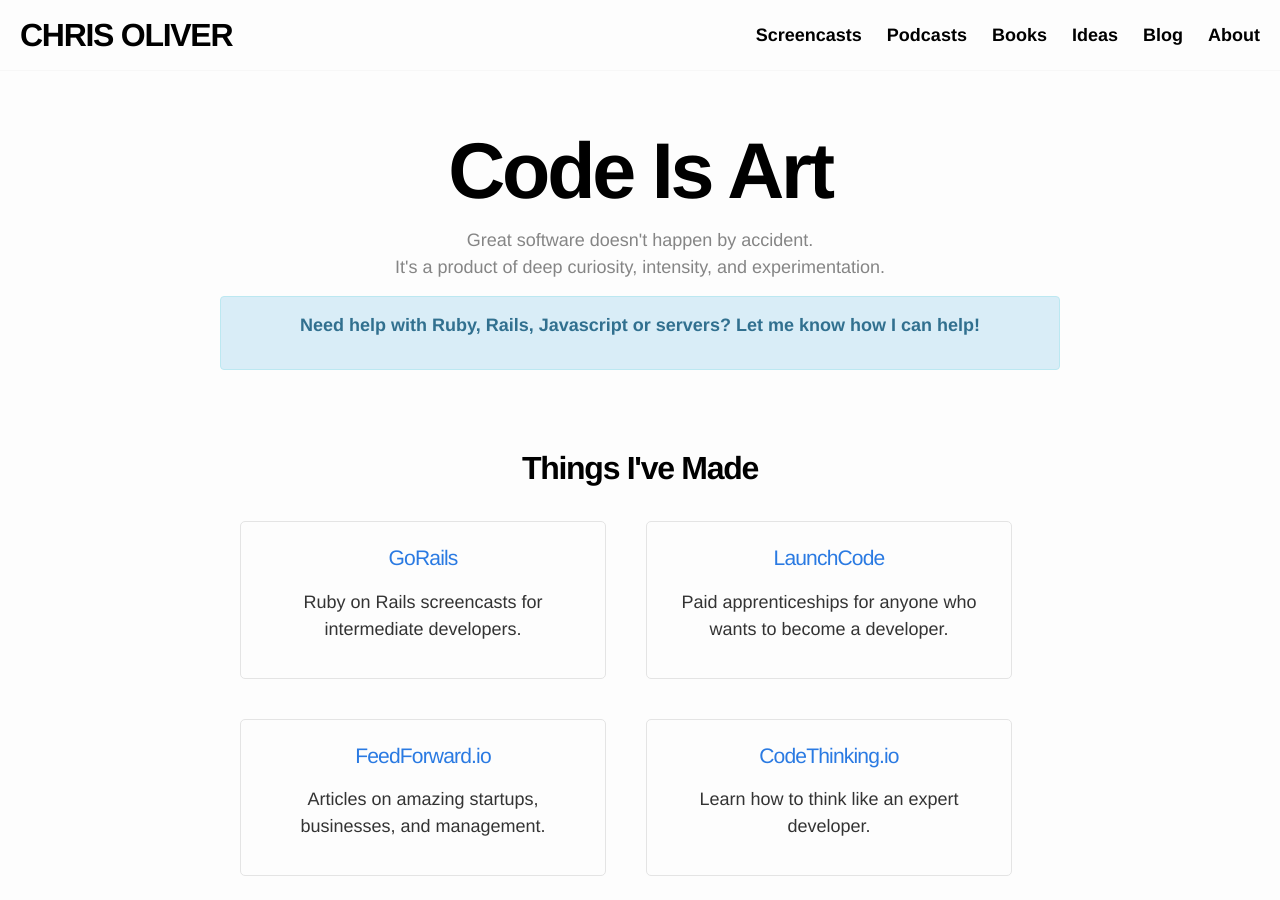
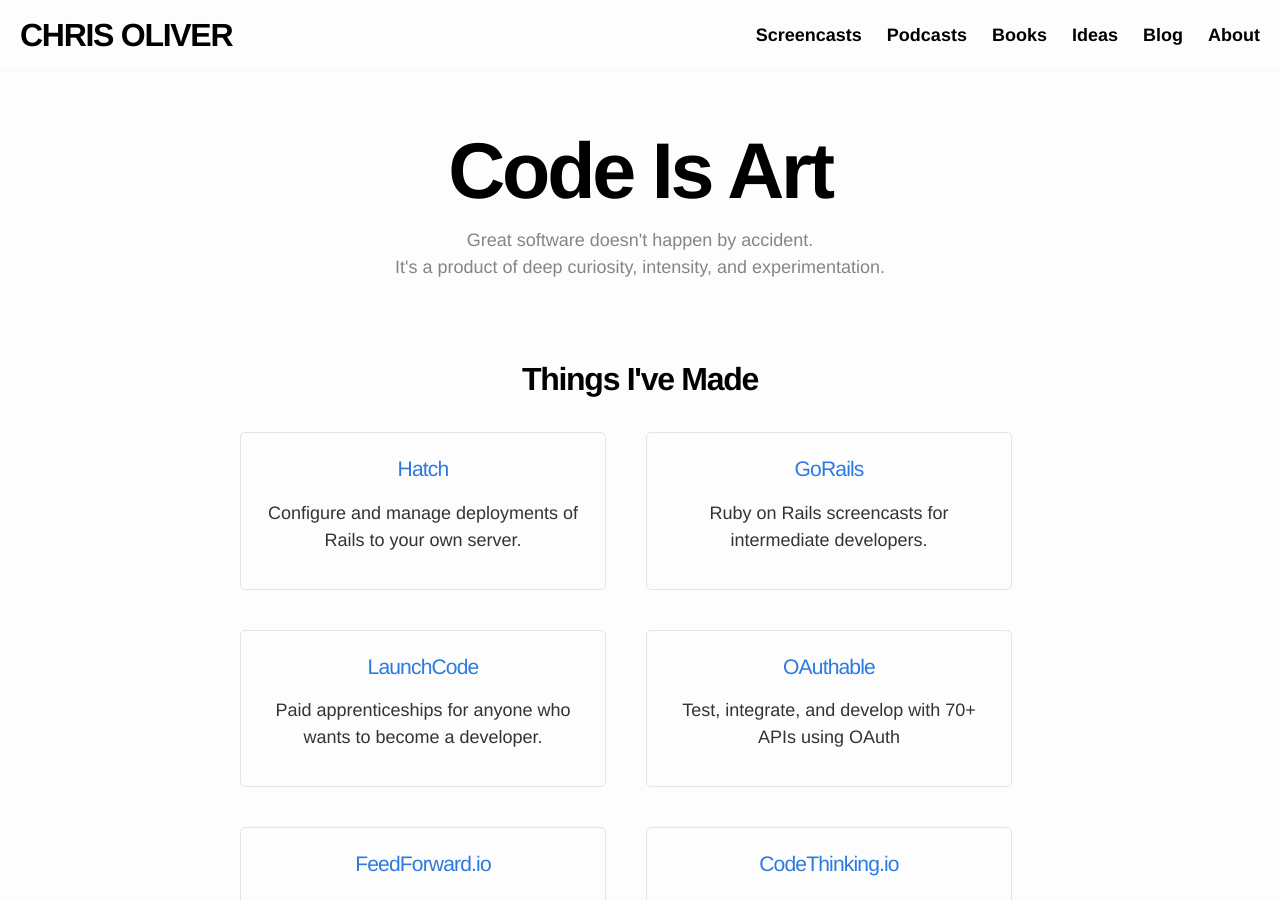
Before and after one commit to excid3/excid3.com, a Jekyll site: the page built from index.html, in a window 1280 px wide and 900 px high. Built offline with Jekyll 4.4.1, drawn with Linux system fonts in a browser that asks for light colours; comment, search, counter and statistics services are not loaded.

Commit message:
Add linkerinos

```diff
--- a/index.html
+++ b/index.html
@@ -6,12 +6,12 @@ layout: default
   <h1 class="text-center">Code Is Art</h1>
   <p class="text-center">Great software doesn't happen by accident.<br />It's a product of deep curiosity, intensity, and experimentation.</p>
 
-  <div class="alert alert-info">
-    <p><a href="mailto:excid3@gmail.com?subject=Consulting Help">Need help with Ruby, Rails, Javascript or servers? Let me know how I can help!</a></p>
-  </div>
-
   <h2>Things I've Made</h2>
   <div class="things-ive-built">
+    <a href="https://hatch.gorails.com" target="_blank" class="built">
+      <h3>Hatch</h3>
+      <p>Configure and manage deployments of Rails to your own server.</p>
+    </a>
     <a href="https://gorails.com" target="_blank" class="built">
       <h3>GoRails</h3>
       <p>Ruby on Rails screencasts for intermediate developers.</p>
@@ -19,6 +19,10 @@ layout: default
     <a href="https://www.launchcode.org/" target="_blank" class="built">
       <h3>LaunchCode</h3>
       <p>Paid apprenticeships for anyone who wants to become a developer.</p>
+    </a>
+    <a href="http://oauthable.com" target="_blank" class="built">
+      <h3>OAuthable</h3>
+      <p>Test, integrate, and develop with 70+ APIs using OAuth</p>
     </a>
     <a href="http://feedforward.io" target="_blank" class="built">
       <h3>FeedForward.io</h3>
```
